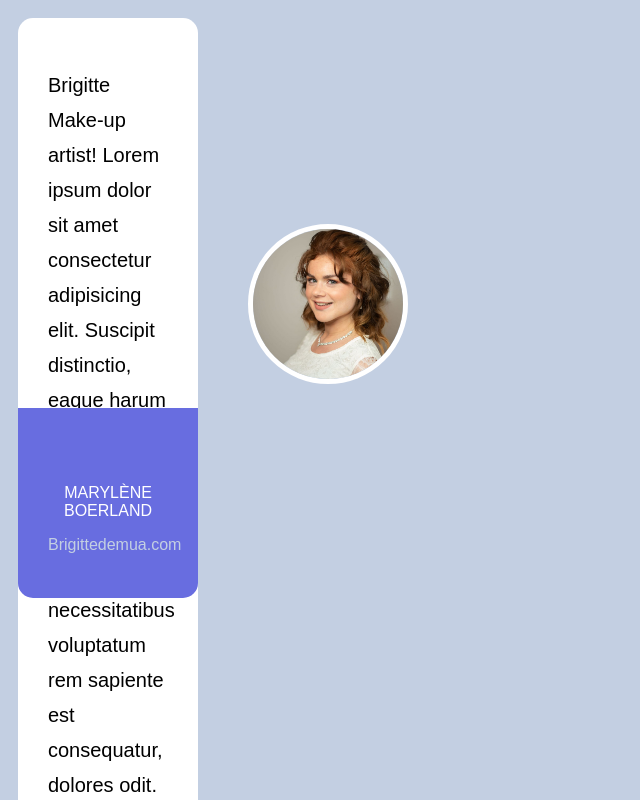
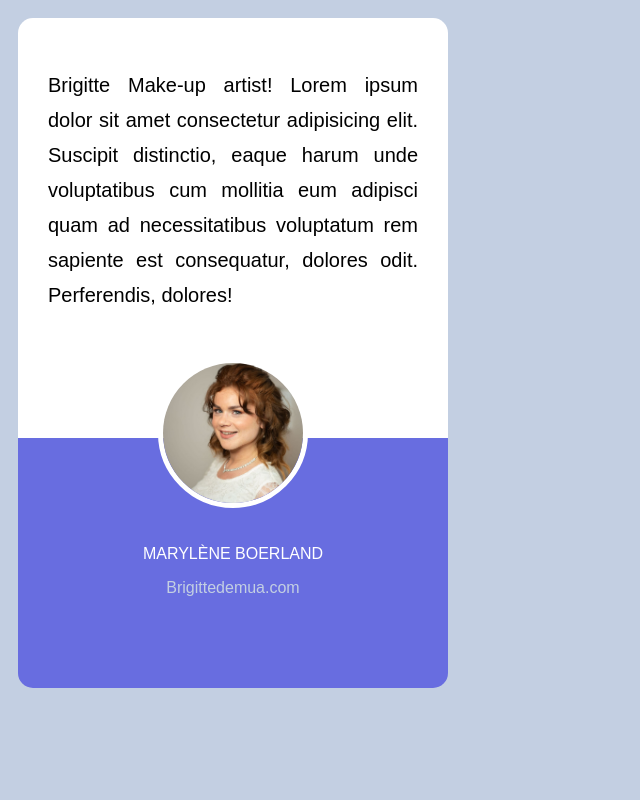
Before and after one commit to Brigitte91/BrigitteBoerlandAdvancedCss, a plain HTML site: page Testimonial/index.html in a window 1280 px wide. Shown: the top 800 px of the page, without its empty margins (0-640 px from the left). Drawn offline with Linux system fonts and the light colour scheme.

Commit message:
Add files via upload

```diff
--- a/Testimonial/index.html
+++ b/Testimonial/index.html
@@ -10,26 +10,26 @@
 </head>
 
 <body>
-    <main>
+    <div class="parent">
         <div class="testimonial">
-            <p>Brigitte Make-up artist! Lorem ipsum dolor sit amet consectetur adipisicing elit. Suscipit distinctio,
+            <p class="testimonial__text">Brigitte Make-up artist! Lorem ipsum dolor sit amet consectetur adipisicing
+                elit. Suscipit distinctio,
                 eaque
                 harum unde voluptatibus cum mollitia eum adipisci quam ad necessitatibus voluptatum rem sapiente est
                 consequatur, dolores odit. Perferendis, dolores!
             </p>
+
         </div>
-    </main>
-    <figure>
-        <img width="200px" src="marylene2.jpg">
-    </figure>
-    <footer>
-        <div class="name">
-            <p>Marylène Boerland</p>
+        <figure class="figure"><img width="200px" src="marylene2.jpg" class="figure__image"></figure>
+        <div class="footer">
+            <div class="footer__name">
+                <p>Marylène Boerland</p>
+            </div>
+            <div class="footer__link">
+                <a href="https://brigittedemua.com">Brigittedemua.com</a>
+            </div>
         </div>
-        <div class="link">
-            <a href="https://brigittedemua.com">Brigittedemua.com</a>
-        </div>
-    </footer>
+    </div>
 </body>
 
 </html>
--- a/Testimonial/styles.scss
+++ b/Testimonial/styles.scss
@@ -8,55 +8,61 @@ $padding: 30px;
 body{
     background-color: $backgroundpage;
     font-family: $fontbasic;
-    width:500px;
+    width:450px;
+    .parent{
         display: grid;
-    grid-template-columns: repeat(3, 200px);
-    grid-template-rows: repeat(3, 200px);
-
+        grid-template-columns: 150px 150px 150px;
+        grid-template-rows: 350px 80px 80px 180px;
             .testimonial{
             background-color: $backgroundtext;
             padding: $padding;
-        padding-bottom: 60px;
             margin: $margin;
             margin-bottom: 0px;
             border-radius: 15px 15px 0px 0px;
-        grid-row: 1 / span 1;
-        grid-column: 1 / span 3;
-        p {
+            grid-area: 1 / 1 / span 2 / span 4;
+            &__text{
                 font-size: 20px;
                 line-height: 35px;
+                text-align: justify;
+
             }
         }
-    figure{
-        grid-row: 2 / span 1;
-        grid-column: 2 / span 2;
-        img{
-        height: 150px;
-        width: 150px;
+        .figure{
+            grid-area: 2 / 2 / 4 / 3;
+            z-index: 1;
+            margin: 0px;
+            padding: 0px;
+            &__image{
+                height: 140px;
+                width: 140px;
                 border: 5px $backgroundtext solid;
                 border-radius: 100%;
                 object-fit: cover;
             }
         }
-    footer{
-        grid-row: 3 / span 3;
-        grid-column: 1 / span 1;
+        .footer{
             background-color: $backgroundfooter;
             margin: $margin;
             margin-top: 0px;
             padding: $padding;
-        padding-top: 60px;
             border-radius: 0px 0px 15px 15px;
-        .name{
+            grid-area: 3 / 1 / span 2 / span 4;
+            display: flex;
+            flex-flow: column nowrap;
+            justify-content: center;
+            align-items: center;
+            &__name{
                 color: $backgroundtext;
                 text-transform: uppercase;
                 text-align: center;
             }
+            &__link{
                 a{
                     color: $backgroundpage;
                     text-decoration: none;
                 }
             }
-
+        }
+    }
 
 }
```
Also changed, not shown: Testimonial/styles.css, 1 other file. Lines whose indentation alone changed are shown as unchanged.
